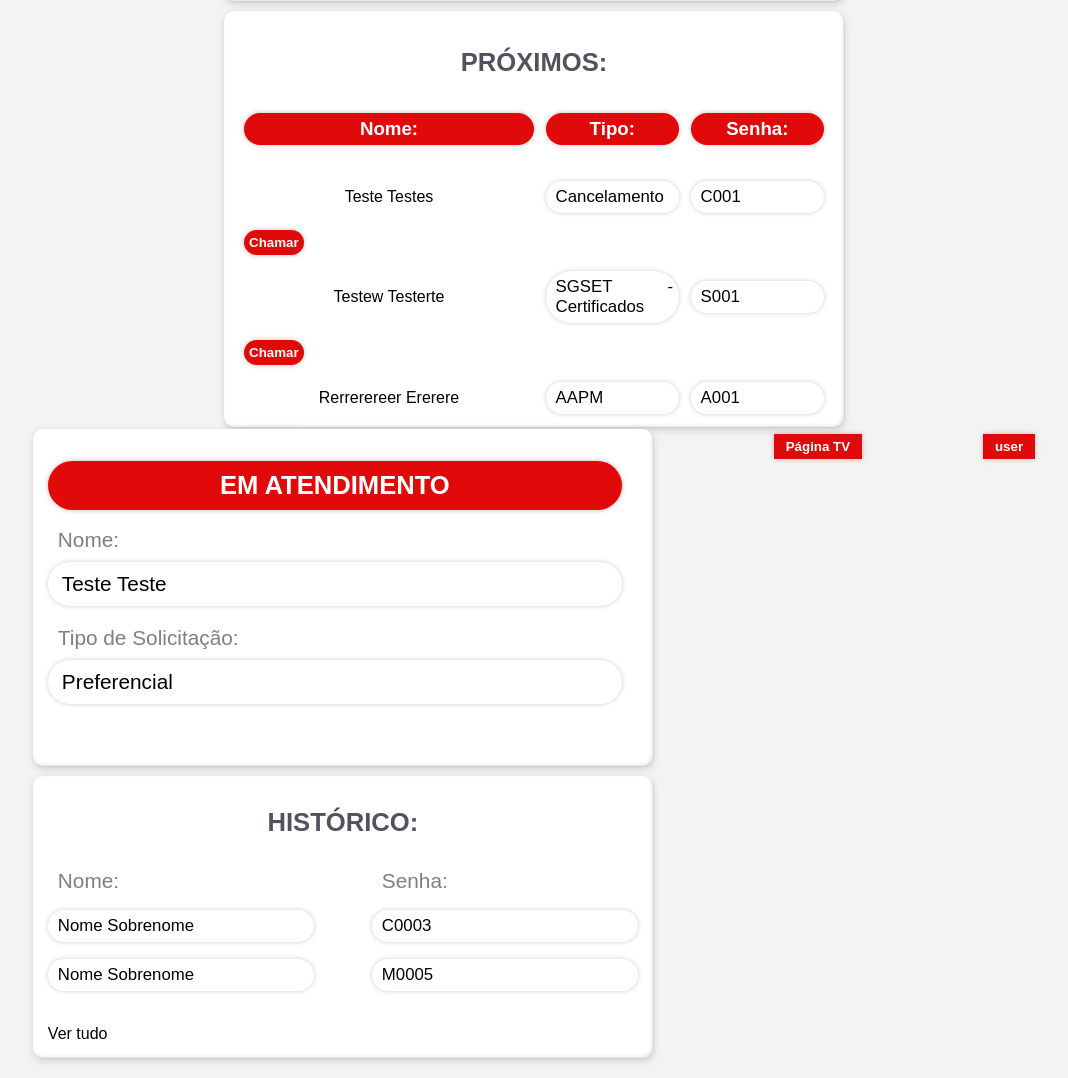
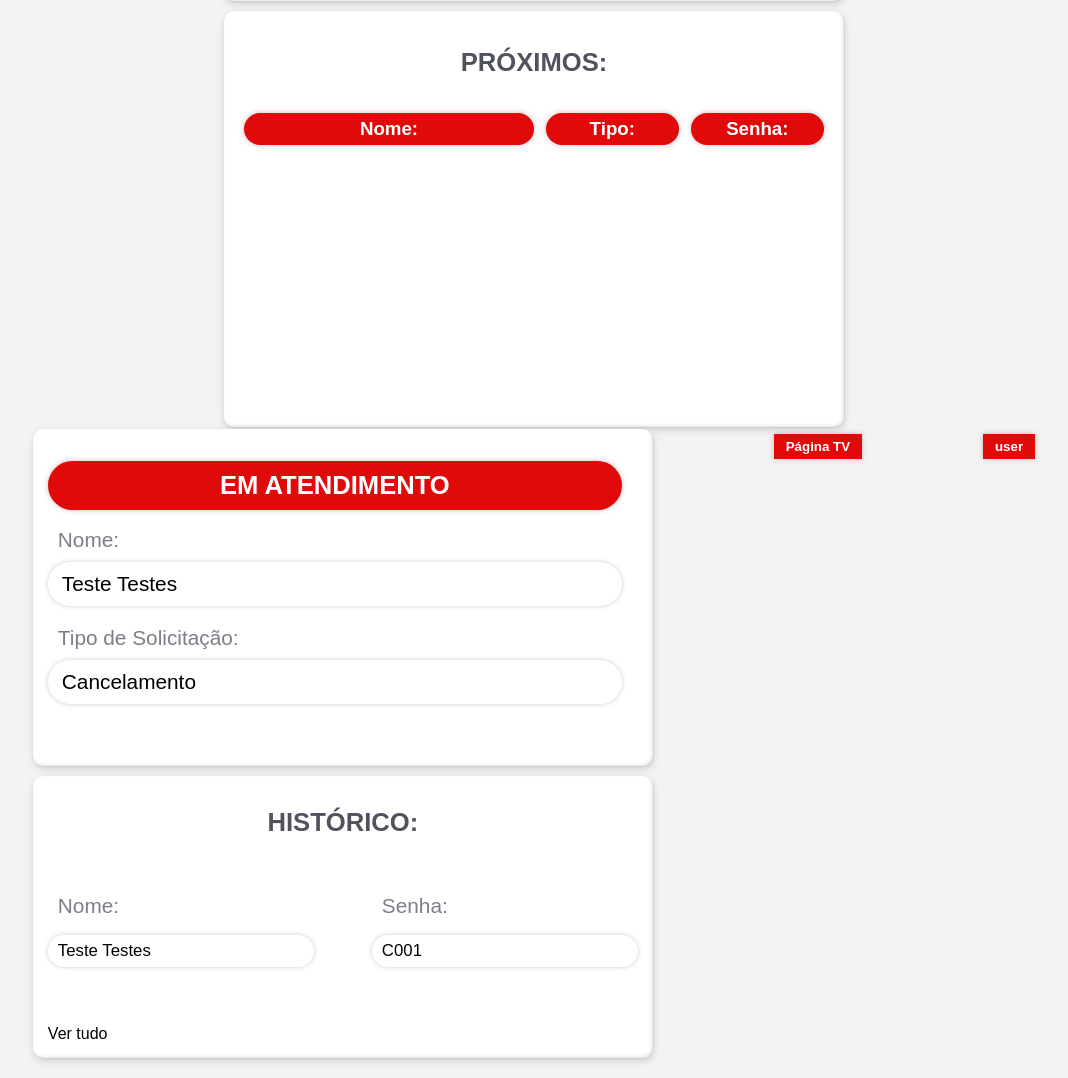
Before and after one commit to heyoanne/OlimpiadaSPSKILLS, a PHP site: page / in a window 1280 px wide. Shown: the part 221-1299 px from the top of the page, without its empty margins (106-1174 px from the left). Run offline with PHP 8.4, Linux system fonts and the light colour scheme.

Commit message:
commit para salvar progresso
pequenas alterações ao sistema de salvar senha

```diff
--- a/API/senhas.json
+++ b/API/senhas.json
@@ -1,52 +1,12 @@
 [
-  {
-    "id": 0,
-    "nome_completo": "Teste Teste",
-    "tipo_atend": "Preferencial",
-    "atend": {
-      "guiche": 3,
-      "status": "Atendendo"
-    },
-    "senha": "P001"
-  },
   {
     "id": 1,
     "nome_completo": "Teste Testes",
     "tipo_atend": "Cancelamento",
     "atend": {
-      "guiche": 0,
-      "status": "Na fila"
+      "guiche": "",
+      "status": "Atendendo"
     },
     "senha": "C001"
-  },
-  {
-    "id": 2,
-    "nome_completo": "Testew Testerte",
-    "tipo_atend": "SGSET - Certificados",
-    "atend": {
-      "guiche": 0,
-      "status": "Na fila"
-    },
-    "senha": "S001"
-  },
-  {
-    "id": 3,
-    "nome_completo": "Rerrerereer Ererere",
-    "tipo_atend": "AAPM",
-    "atend": {
-      "guiche": 0,
-      "status": "Na fila"
-    },
-    "senha": "A001"
-  },
-  {
-    "id": 4,
-    "nome_completo": "Rerrerereer Ererere",
-    "tipo_atend": "AAPM",
-    "atend": {
-      "guiche": 0,
-      "status": "Na fila"
-    },
-    "senha": "A002"
   }
 ]
--- a/index.php
+++ b/index.php
@@ -72,9 +72,9 @@ $var1 = json_decode($var0, true);
 
                         <?php
 
-                        $var4 = func02($var1, "atend.status", "Na fila")
+                        $var4 = func02($var1, "atend.status", "Na fila");
 
-                            ?>
+                        ?>
 
                         <?php foreach ($var4 as $var2): ?>
                             <form method="post" action="API/process.php" class="proximos">
@@ -89,6 +89,7 @@ $var1 = json_decode($var0, true);
                                     <p><?= $var2["senha"] ?></p>
                                 </div>
 
+                                <input type="hidden" name="guiche" id="guiche" value="" required>
                                 <input type="hidden" name="senha" value="<?= $var2["senha"] ?>">
                                 <input type="hidden" name="proctype" value="callpass">
 
@@ -142,6 +143,11 @@ $var1 = json_decode($var0, true);
 
             <!-- Histórico -->
 
+            <?php
+
+            $var5 = func02($var1, "atend.status", "Atendendo");
+
+            ?>
 
             <div class="historicoBox">
                 <h1>HISTÓRICO:</h1>
@@ -149,14 +155,22 @@ $var1 = json_decode($var0, true);
                 <div class="historico">
                     <div class="hist historico-nome">
                         <h3>Nome:</h3>
-                        <p>Nome Sobrenome</p>
-                        <p>Nome Sobrenome</p>
+
+                        <?php foreach ($var5 as $var2): ?>
+
+                        <p><?= $var2["nome_completo"] ?></p>
+
+                        <?php endforeach; ?>
                     </div>
 
                     <div class="hist historico-senha">
                         <h3>Senha:</h3>
-                        <p>C0003</p>
-                        <p>M0005</p>
+
+                        <?php foreach ($var5 as $var2): ?>
+
+                            <p><?= $var2["senha"] ?></p>
+
+                        <?php endforeach; ?>
 
                     </div>
                 </div>
@@ -288,6 +302,9 @@ $var1 = json_decode($var0, true);
 
 
         function selecionarGuiche(numero) {
+
+            var var0 = document.getElementById("guiche");
+            var0.value = numero;
 
             var todosGuiches = document.querySelectorAll('.guiche');
             todosGuiches.forEach(function (guiche) {
```
Also changed, not shown: API/process.php (+17 -5 lines).
